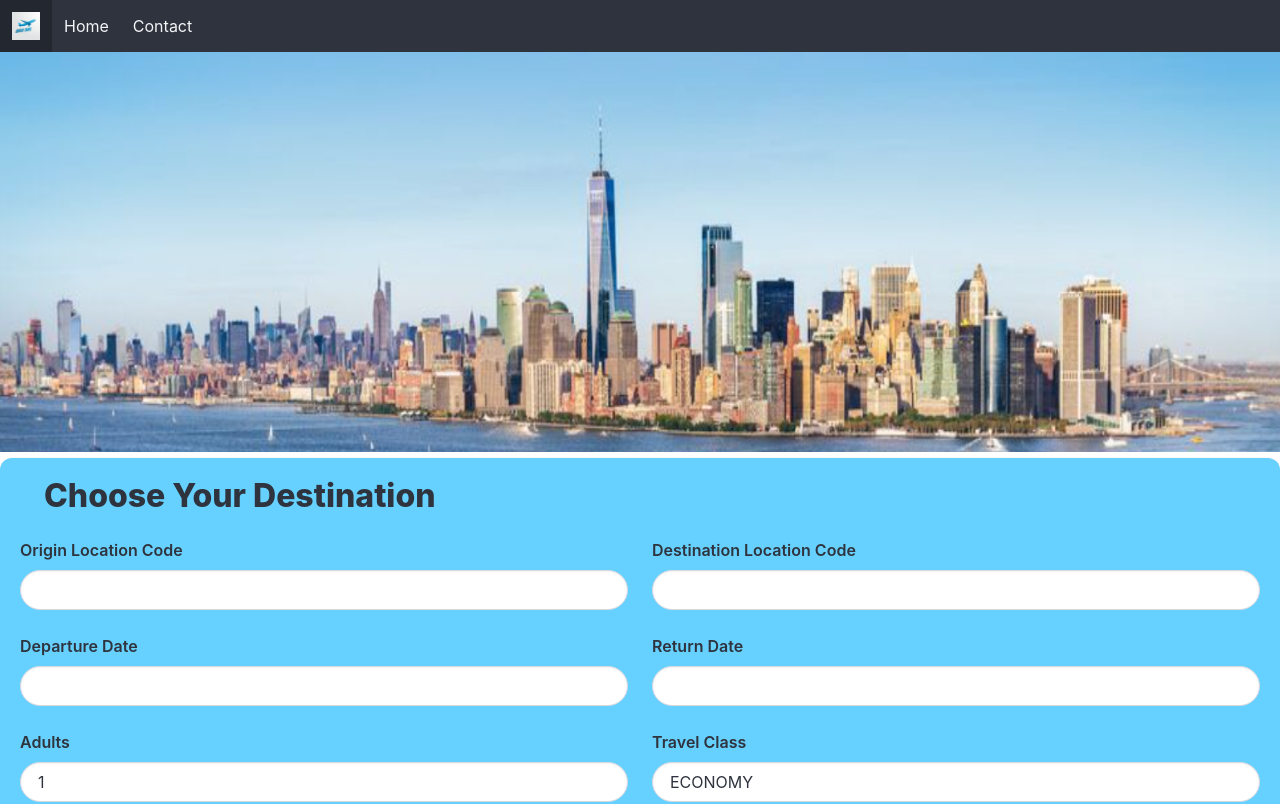
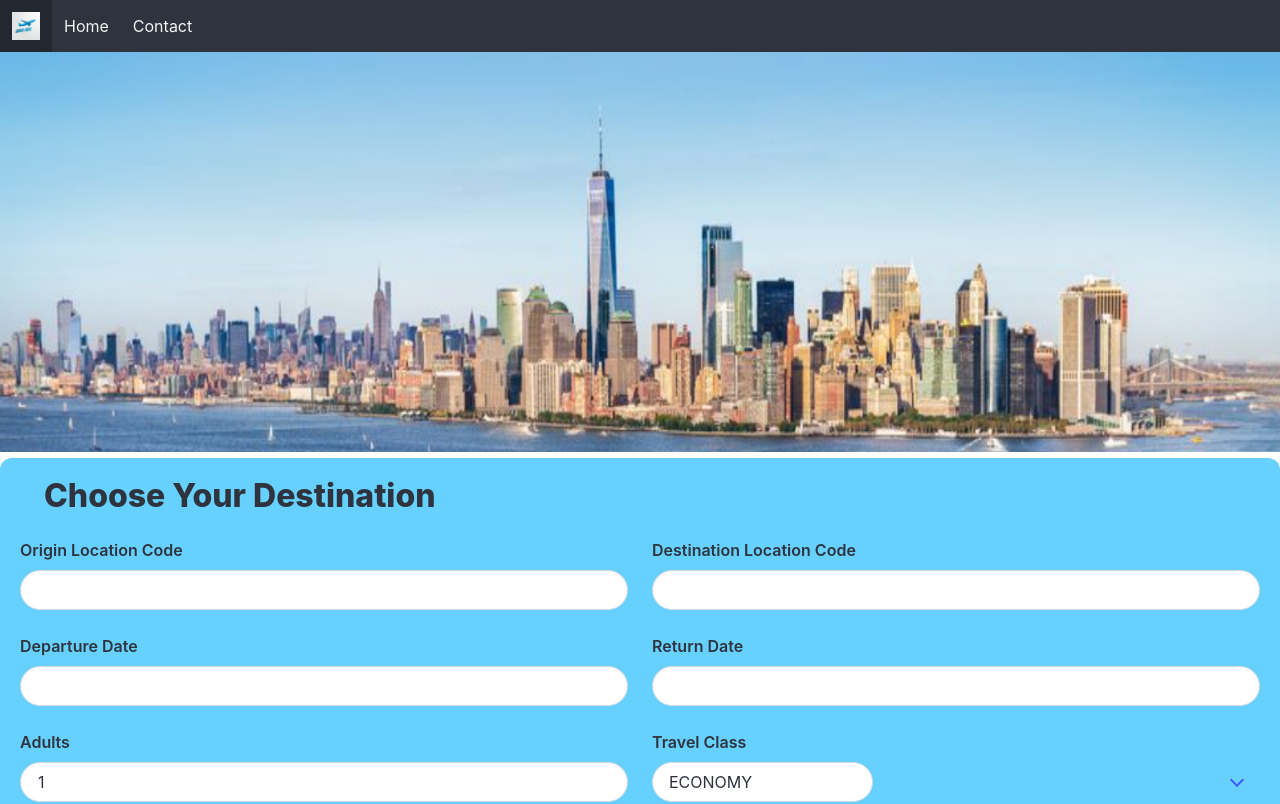
Before and after one commit to Godzelduh/Traveler-Inquirer-, a React (Vite) app in the folder client/: page /flights in a window 1280 px wide. Shown: the top 804 px of the page. Built offline with nearby package versions, Linux system fonts and the light colour scheme.

Commit message:
Added Travel Class Options in html

```diff
--- a/client/src/pages/FlightSearch.jsx
+++ b/client/src/pages/FlightSearch.jsx
@@ -88,8 +88,25 @@ const FlightSearch = () => {
         </div>
       </div>
     </div>
-
     <div className="column is-half">
+            <div className="field">
+              <label className="label">Travel Class</label>
+              <div className="control">
+                <div className="select is-rounded" style={{ width: '100%' }}>
+                  <select
+                    name="travelClass"
+                    value={searchParams.travelClass}
+                    onChange={handleInputChange}
+                  >
+                    <option value="ECONOMY">ECONOMY</option>
+                    <option value="BUSINESS">BUSINESS</option>
+                    <option value="PREMIUM ECONOMY">PREMIUM ECONOMY</option>
+                  </select>
+                </div>
+              </div>
+            </div>
+          </div>
+    {/* <div className="column is-half">
       <div className="field">
         <label className="label">Travel Class</label>
         <div className="control">
@@ -98,7 +115,7 @@ const FlightSearch = () => {
           </span>
         </div>
       </div>
-    </div>
+    </div> */}
 
 
     <div className="column is-half">
```
